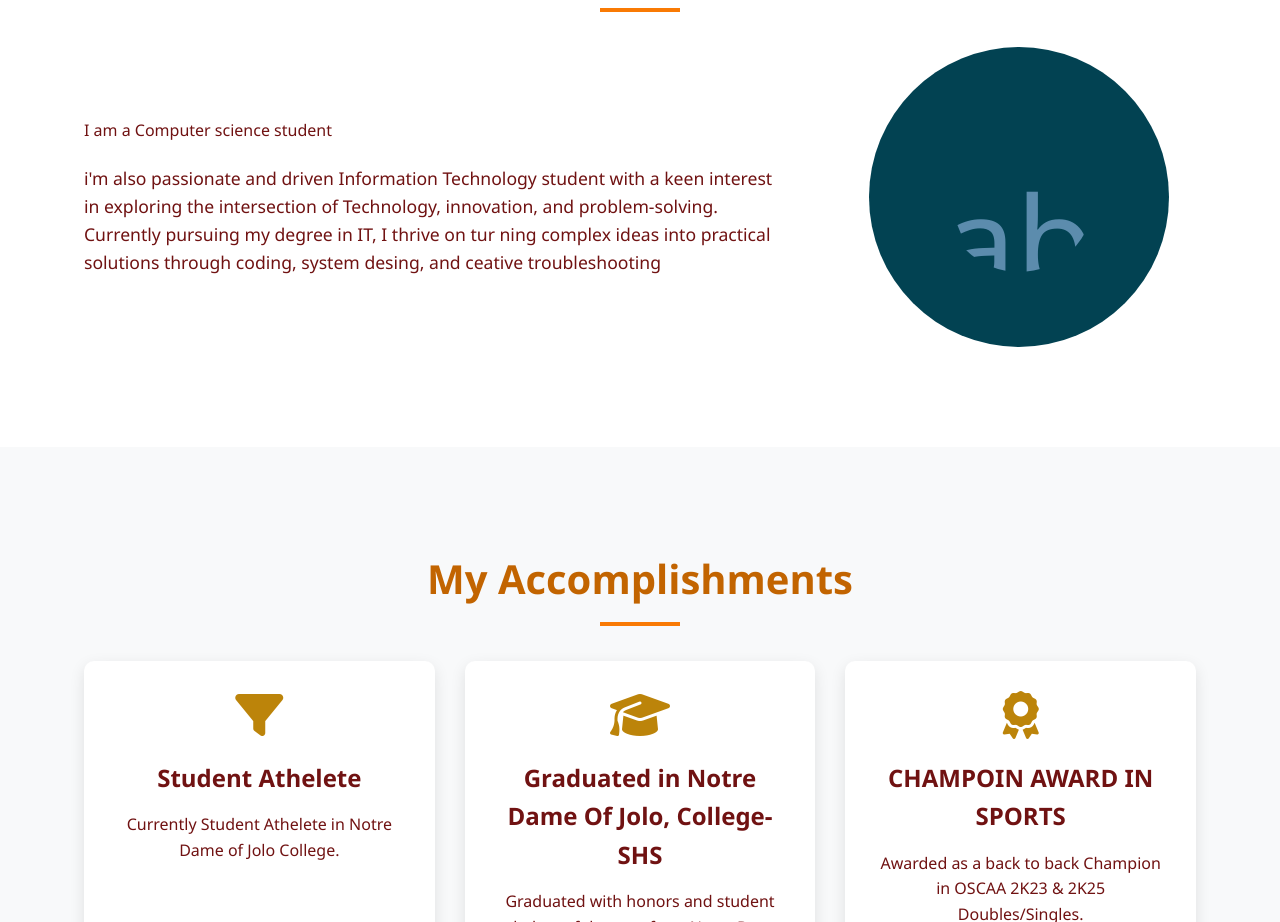
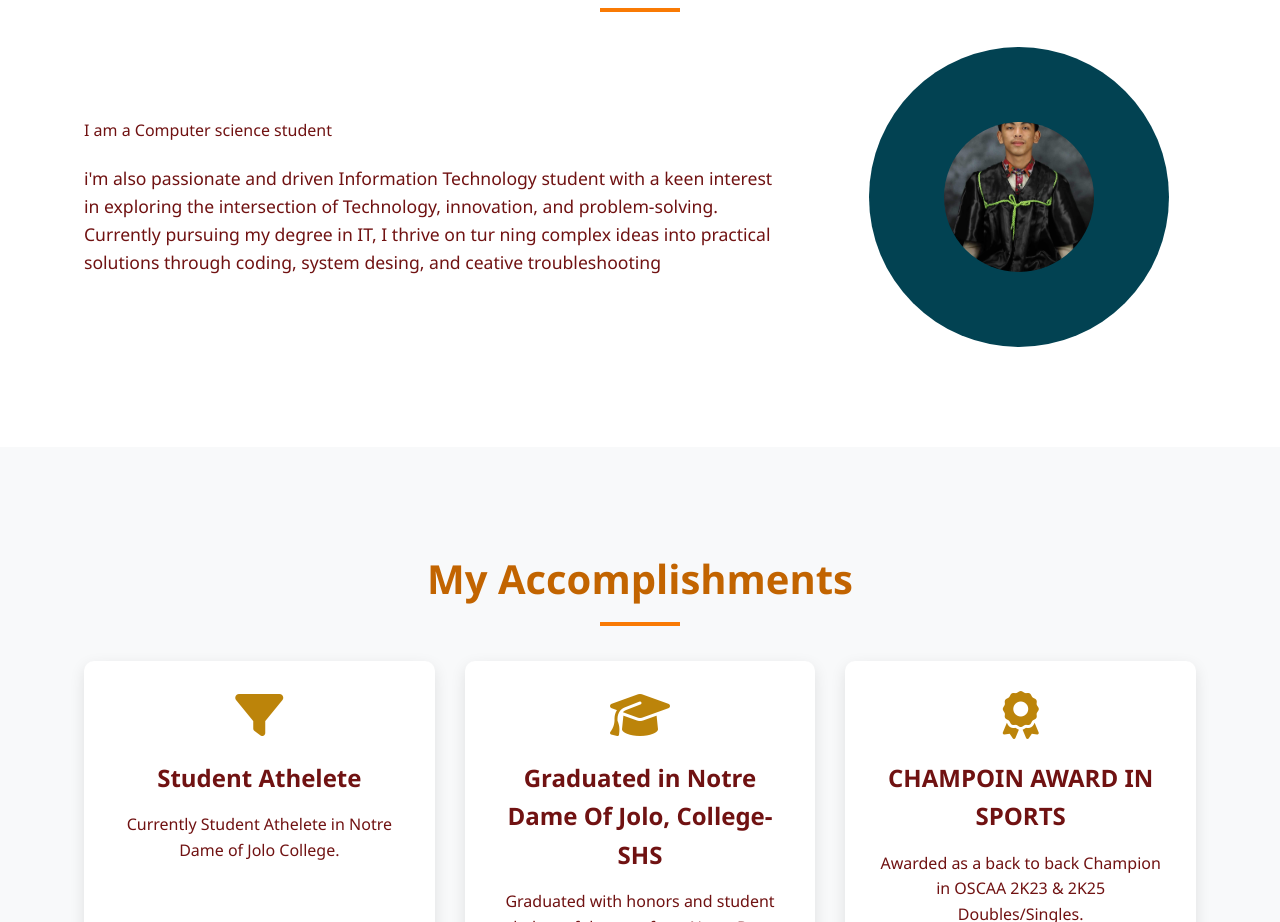
Before and after one commit to metrooboomin96-source/mett, a plain HTML site: page index (1).html in a window 1280 px wide. Shown: the part 967-1889 px from the top of the page. Drawn offline with Linux system fonts and the light colour scheme.

Commit message:
Update index.html

```diff
--- a/index (1).html
+++ b/index (1).html
@@ -62,7 +62,7 @@
                 </div>
                 <div class="about-image">
                     <div class="image-placeholder">
-                        <img src="MM/1000031575.png" alt="about-image">
+                        <img src="1000031575.png" alt="about-image">
                     </div>
 
                     </div>
@@ -200,4 +200,5 @@
 
 </body>
 
+
 </html>
```
